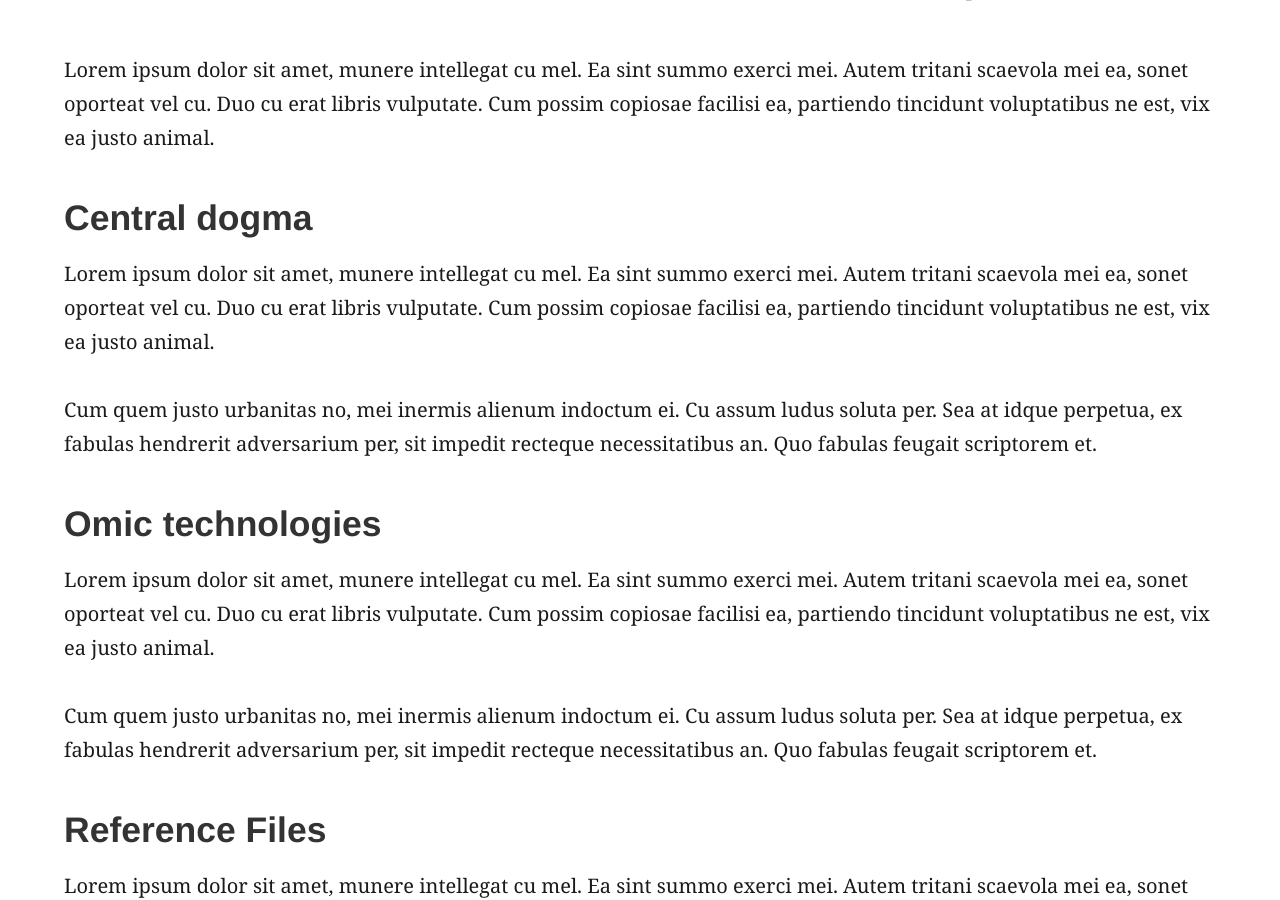
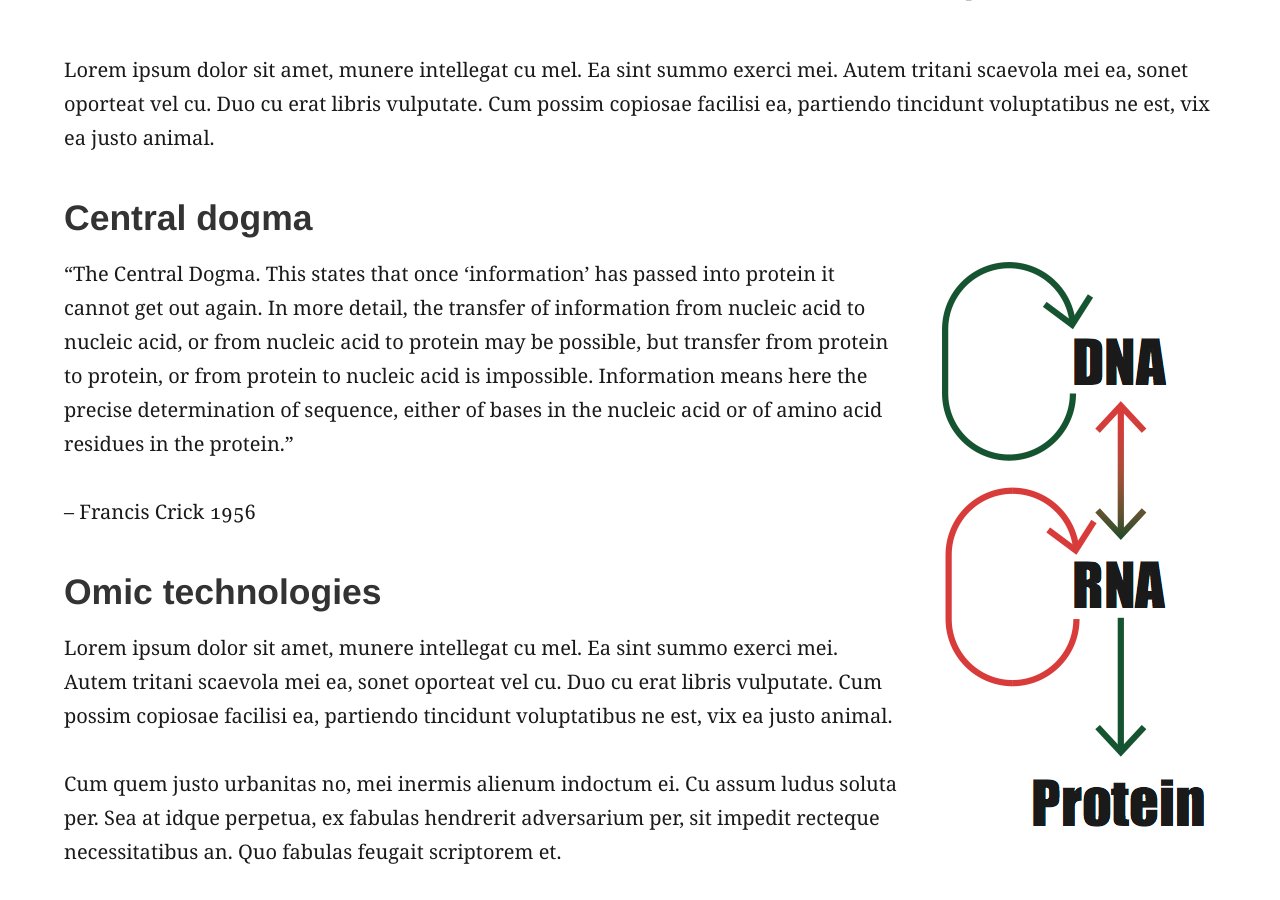
Before and after one commit to griffithlab/genviz.org, a Jekyll site: the page built from _posts/0001-01-01-Introduction_to_Genomic_Visualization_and_interpretation.md, in a window 1280 px wide and 900 px high, scrolled down 510 px. Built offline with Jekyll 4.4.1, drawn with Linux system fonts in a browser that asks for light colours.

Commit message:
added central dogma text

```diff
--- a/_posts/0001-01-01-Introduction_to_Genomic_Visualization_and_interpretation.md
+++ b/_posts/0001-01-01-Introduction_to_Genomic_Visualization_and_interpretation.md
@@ -10,9 +10,11 @@ Lorem ipsum dolor sit amet, munere intellegat cu mel. Ea sint summo exerci mei.
 
 ## Central dogma
 
-Lorem ipsum dolor sit amet, munere intellegat cu mel. Ea sint summo exerci mei. Autem tritani scaevola mei ea, sonet oporteat vel cu. Duo cu erat libris vulputate. Cum possim copiosae facilisi ea, partiendo tincidunt voluptatibus ne est, vix ea justo animal.
+{% include figure.html image="/assets/central_dogma.png" position="right" %}
 
-Cum quem justo urbanitas no, mei inermis alienum indoctum ei. Cu assum ludus soluta per. Sea at idque perpetua, ex fabulas hendrerit adversarium per, sit impedit recteque necessitatibus an. Quo fabulas feugait scriptorem et.
+"The Central Dogma. This states that once ‘information’ has passed into protein it cannot get out again. In more detail, the transfer of information from nucleic acid to nucleic acid, or from nucleic acid to protein may be possible, but transfer from protein to protein, or from protein to nucleic acid is impossible. Information means here the precise determination of sequence, either of bases in the nucleic acid or of amino acid residues in the protein."
+
+-- Francis Crick 1956
 
 ## Omic technologies
 
```
Also changed, not shown: assets/central_dogma.png (added), 1 other file.
